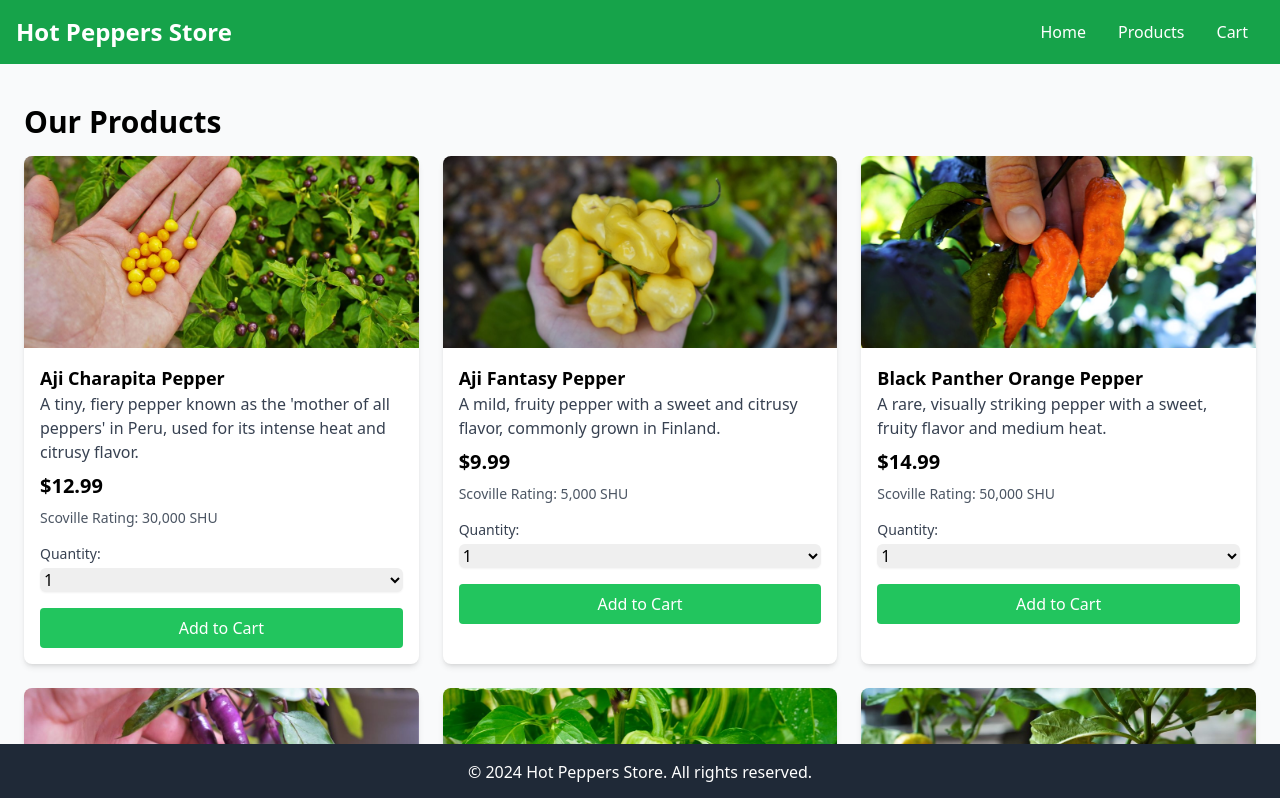
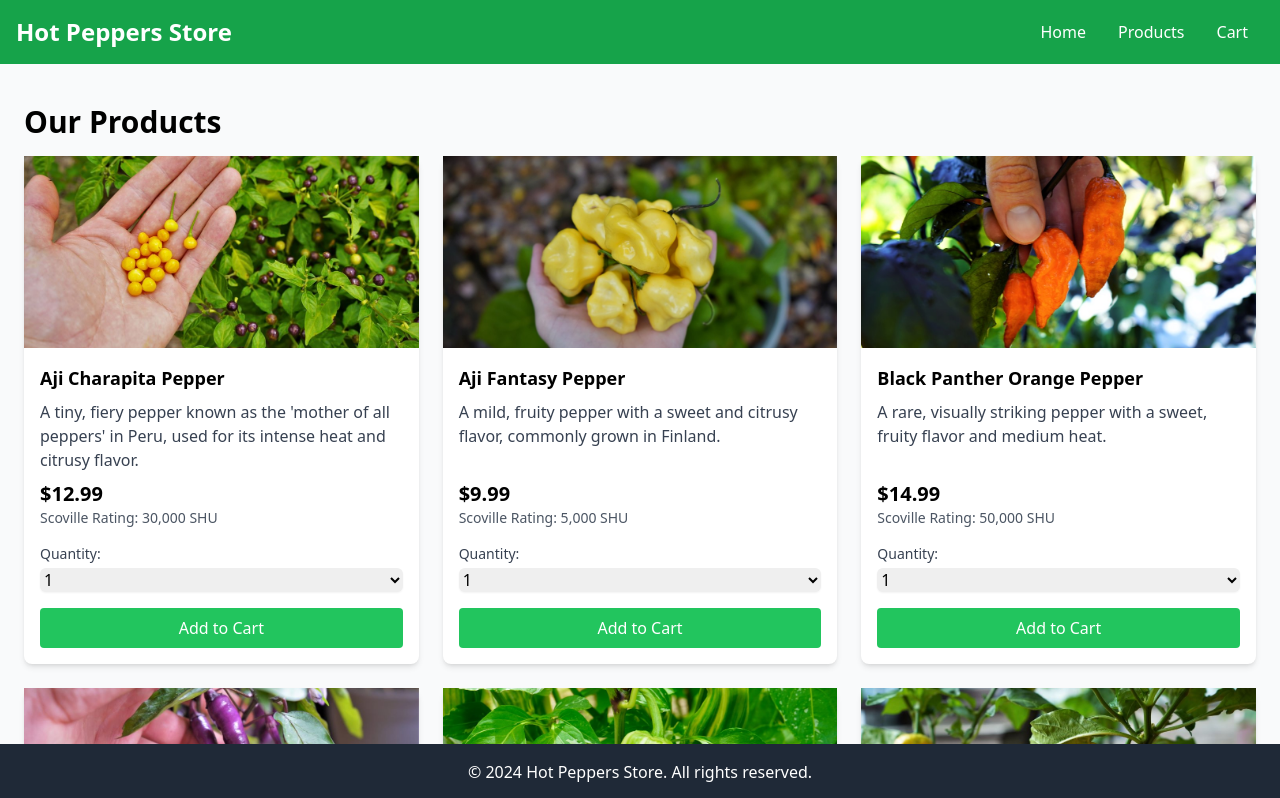
Before and after one commit to zarnescurazvan98/hot-peppers-store, a Vue app: page /products in a window 1280 px wide. Shown: the top 798 px of the page. Built offline with nearby package versions, Linux system fonts and the light colour scheme.

Commit message:
make productcard elements to be on the same level + add pictures and quantity selector to the shoppingcart

```diff
--- a/src/components/ProductCard.vue
+++ b/src/components/ProductCard.vue
@@ -1,15 +1,18 @@
 <template>
-  <div class="bg-white rounded-lg shadow-md overflow-hidden hover:shadow-lg transition-shadow duration-200">
+  <div class="bg-white rounded-lg shadow-md hover:shadow-lg transition-shadow duration-200 flex flex-col h-full">
     <img :src="product.image" alt="Product Image" class="w-full h-48 object-cover">
-    <div class="p-4">
-      <h2 class="text-lg font-bold">{{ product.name }}</h2>
-      <p class="text-gray-700">{{ product.description }}</p>
-      <p class="text-xl font-semibold mt-2">${{ product.price.toFixed(2) }}</p>
 
-      <!-- Scoville Rating -->
-      <p class="text-sm text-gray-600 mt-2">Scoville Rating: {{ product.scovilleScale.toLocaleString() }} SHU</p>
+    <div class="p-4 flex flex-col flex-grow">
+      <div class="flex-1">
+        <h2 class="text-lg font-bold">{{ product.name }}</h2>
+        <p class="text-gray-700 mt-2">{{ product.description }}</p>
+      </div>
 
-      <!-- Quantity Selector -->
+      <div class="mt-2">
+        <p class="text-xl font-semibold">${{ product.price.toFixed(2) }}</p>
+        <p class="text-sm text-gray-600">Scoville Rating: {{ product.scovilleScale.toLocaleString() }} SHU</p>
+      </div>
+
       <div class="mt-4">
         <label for="quantity" class="block text-sm font-medium text-gray-700">Quantity:</label>
         <select v-model="selectedQuantity" id="quantity" class="mt-1 block w-full border-gray-300 rounded-md shadow-sm focus:border-green-500 focus:ring-green-500">
--- a/src/views/ShoppingCart.vue
+++ b/src/views/ShoppingCart.vue
@@ -2,13 +2,31 @@
   <div class="cart-page p-6">
     <h1 class="text-3xl font-bold mb-4">Your Cart</h1>
     <div v-if="cartItems.length > 0">
-      <div v-for="item in cartItems" :key="item.id" class="border-b py-4">
-        <h2 class="text-lg font-bold">{{ item.name }} (x{{ item.quantity }})</h2>
-        <p class="text-gray-700">Price: ${{ (item.price * item.quantity).toFixed(2) }}</p>
-        <button @click="removeFromCart(item.id)" class="bg-red-500 text-white py-1 px-4 mt-2 rounded hover:bg-red-600 transition">
+      <div v-for="item in cartItems" :key="item.id" class="border-b py-4 flex items-center">
+        <img :src="item.image" alt="Product Image" class="w-16 h-16 object-cover rounded mr-4">
+        <div class="flex-1">
+          <h2 class="text-lg font-bold">{{ item.name }}</h2>
+          <p class="text-gray-700">Price: ${{ item.price.toFixed(2) }} each</p>
+          <p class="text-gray-600">Subtotal: ${{ (item.price * item.quantity).toFixed(2) }}</p>
+
+          <div class="mt-2 flex items-center">
+            <label for="quantity-{{ item.id }}" class="text-sm font-medium text-gray-700">Quantity:</label>
+            <select
+                v-model="item.quantity"
+                @change="updateQuantity(item.id, item.quantity)"
+                id="quantity-{{ item.id }}"
+                class="ml-2 block w-16 border-gray-300 rounded-md shadow-sm focus:border-green-500 focus:ring-green-500"
+            >
+              <option v-for="number in quantities" :key="number" :value="number">{{ number }}</option>
+            </select>
+          </div>
+        </div>
+
+        <button @click="removeFromCart(item.id)" class="bg-red-500 text-white py-1 px-4 ml-4 rounded hover:bg-red-600 transition">
           Remove
         </button>
       </div>
+
       <h3 class="text-xl font-bold mt-6">Total: ${{ cartTotal.toFixed(2) }}</h3>
       <button class="mt-4 w-full bg-green-500 text-white py-2 rounded hover:bg-green-600 transition">
         Proceed to Checkout
@@ -28,10 +46,16 @@ export default {
     cartTotal() {
       return this.$store.getters.cartTotal;
     },
+    quantities() {
+      return Array.from({length: 10}, (_, i) => i + 1); // Generates an array [1, 2, ..., 10]
+    },
   },
   methods: {
     removeFromCart(productId) {
       this.$store.dispatch('removeProduct', productId);
+    },
+    updateQuantity(productId, newQuantity) {
+      this.$store.dispatch('updateProductQuantity', {productId, quantity: newQuantity});
     },
   },
 };
```
